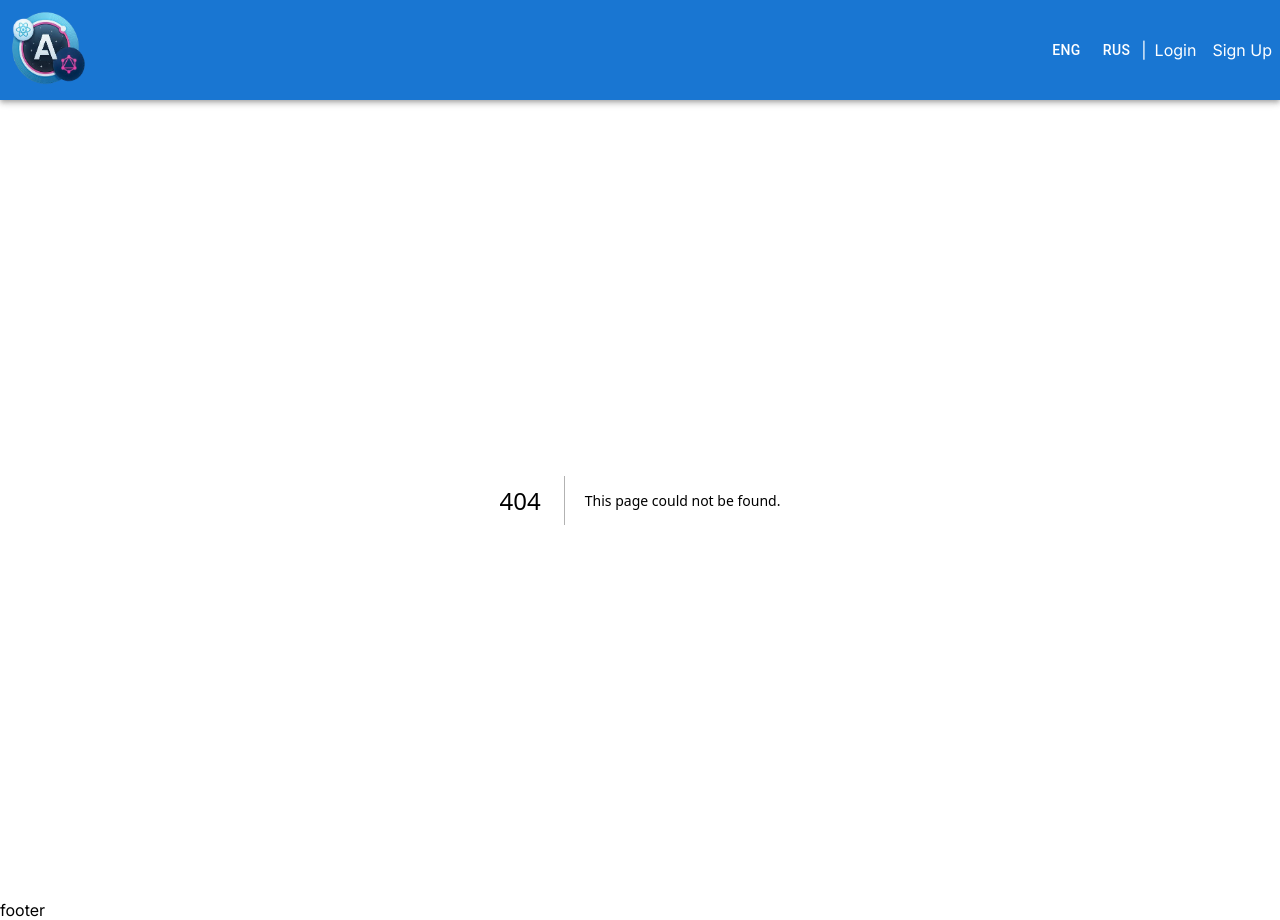
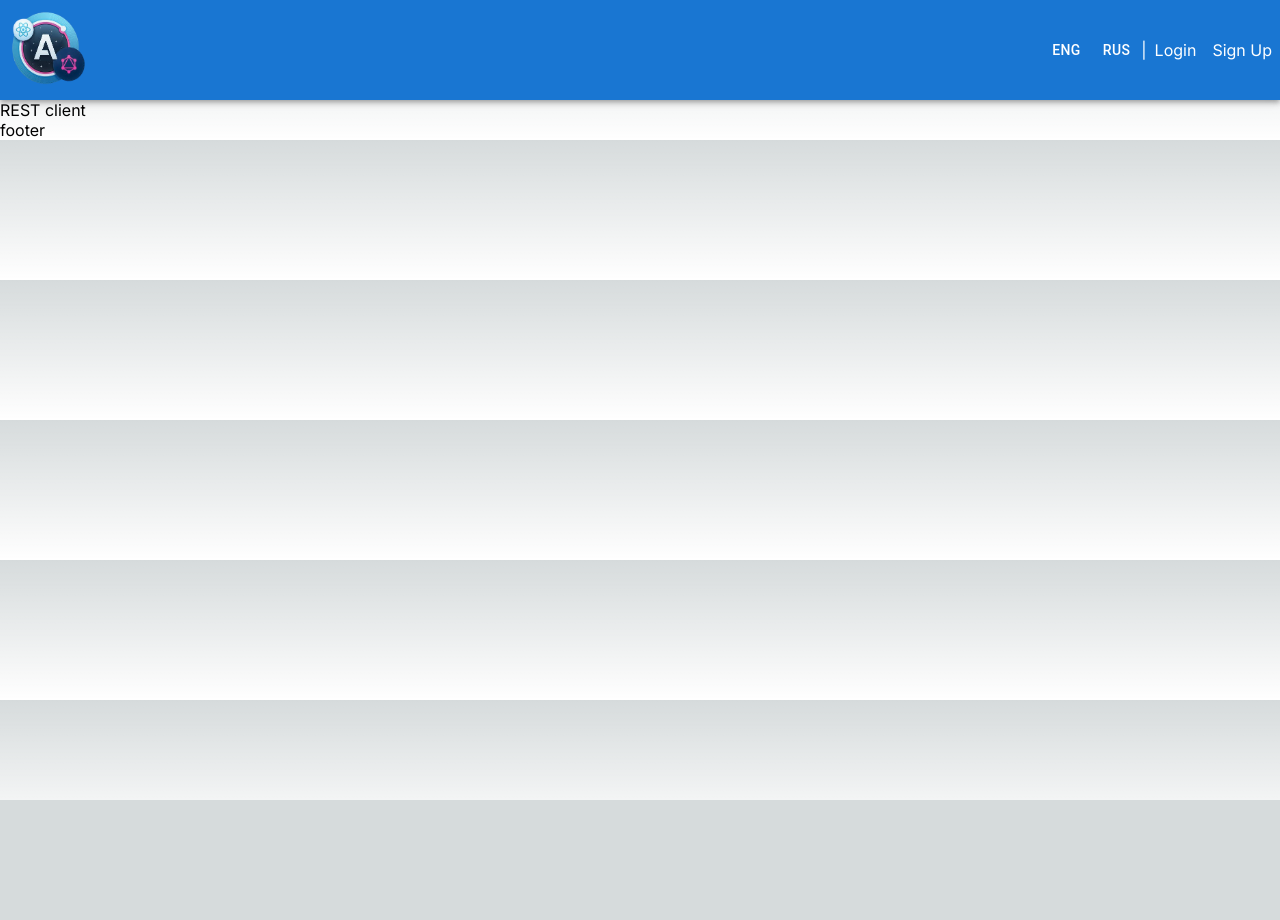
Before and after one commit to sad1k/graphiql-app, a Next.js app: page /restclient in a window 1280 px wide. Before the commit this address had no page. After the commit the page ends 800 px from the top, so only its background shows below. Built offline with nearby package versions, Linux system fonts and the light colour scheme.

Commit message:
feat: add restclient page

```diff
--- /dev/null
+++ b/src/app/restclient/page.tsx
@@ -0,0 +1,9 @@
+const RestClient = (): JSX.Element => (
+  <main>
+    REST client
+    {/* TODO: add rest-edditor  view */}
+    {/* TODO: add response view */}
+  </main>
+);
+
+export default RestClient;
```
